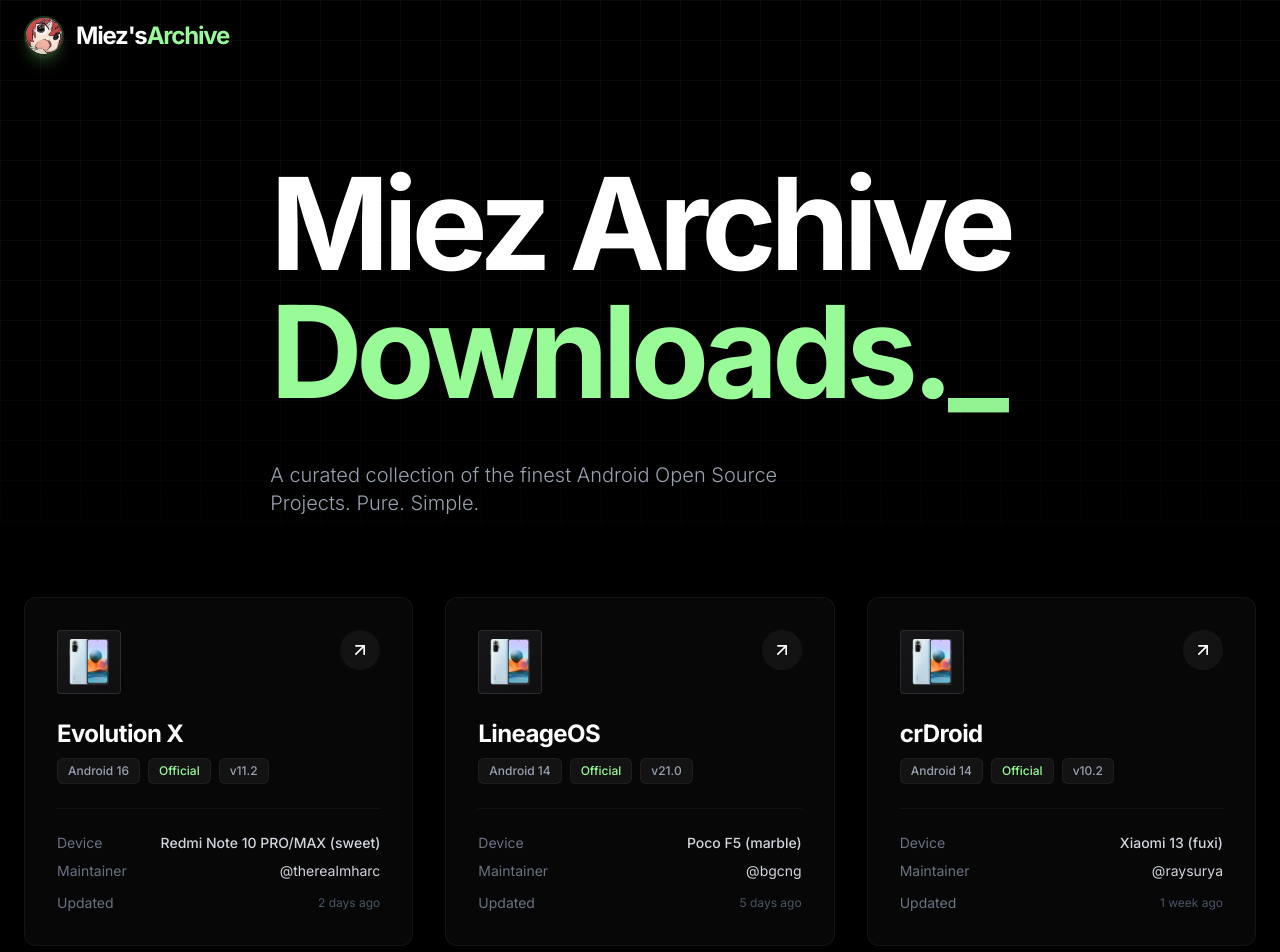
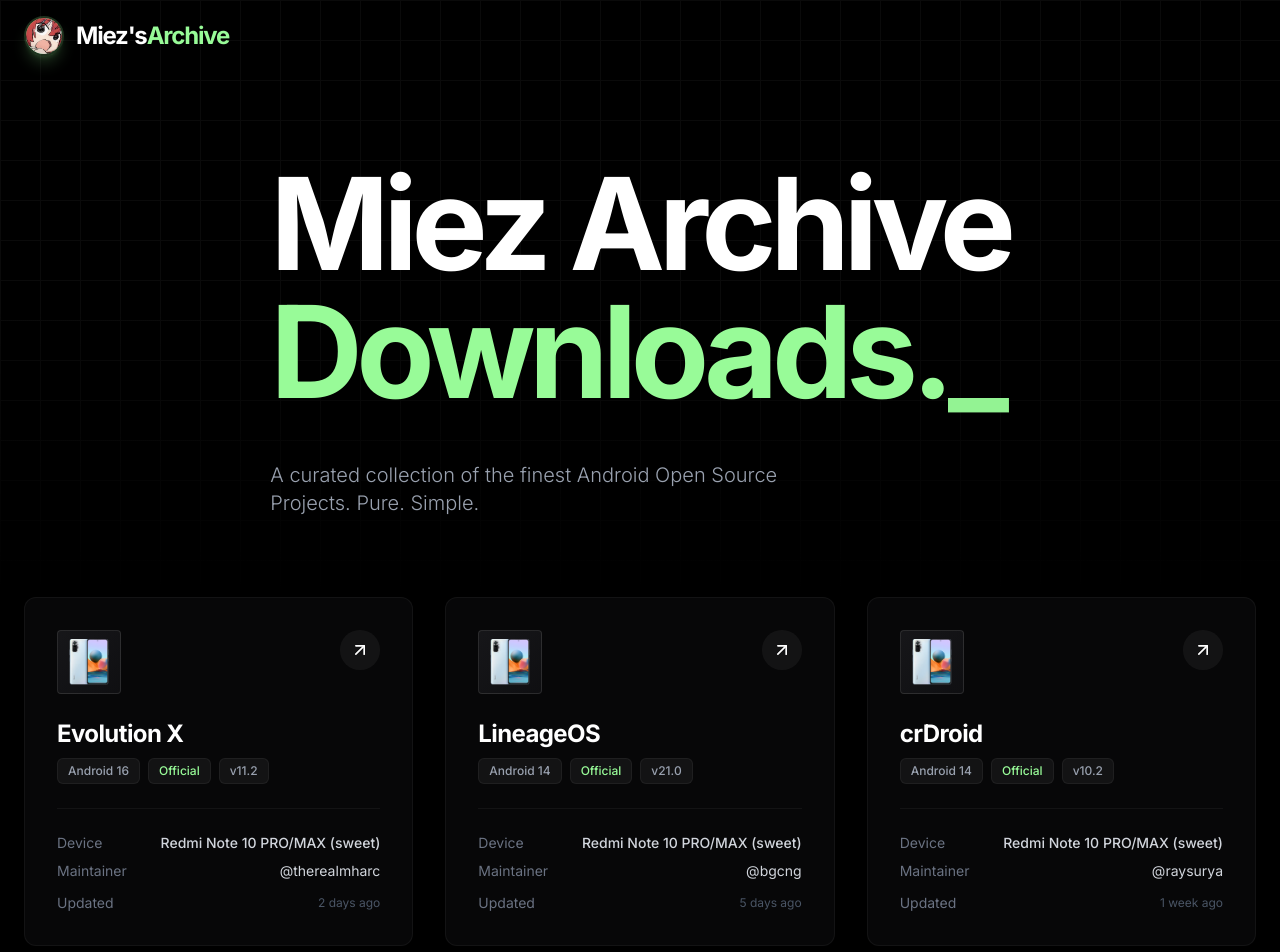
Before and after one commit to Miez12208/Archive, a Next.js app: page / in a window 1280 px wide. Shown: the top 952 px of the page. Built offline with nearby package versions, Linux system fonts and the light colour scheme.

Commit message:
feat: add RomCard and RomList components for displaying custom ROMs

```diff
--- a/src/components/RomCard.tsx
+++ b/src/components/RomCard.tsx
@@ -8,6 +8,7 @@
     device: string;
     image?: string;
     color?: string;
+    downloadUrl?: string;
 }
 
 export default function RomCard({ rom }: { rom: RomProps }) {
@@ -46,7 +47,12 @@
                             )}
                         </div>
 
-                        <a href="#" className="w-10 h-10 rounded-full bg-white/5 flex items-center justify-center text-white hover:bg-primary hover:text-black transition-all hover:rotate-45">
+                        <a
+                            href={rom.downloadUrl || '#'}
+                            target="_blank"
+                            rel="noopener noreferrer"
+                            className="w-10 h-10 rounded-full bg-white/5 flex items-center justify-center text-white hover:bg-primary hover:text-black transition-all hover:rotate-45"
+                        >
                             <svg xmlns="http://www.w3.org/2000/svg" width="20" height="20" viewBox="0 0 24 24" fill="none" stroke="currentColor" strokeWidth="2" strokeLinecap="round" strokeLinejoin="round"><line x1="7" y1="17" x2="17" y2="7"></line><polyline points="7 7 17 7 17 17"></polyline></svg>
                         </a>
                     </div>
--- a/src/components/RomList.tsx
+++ b/src/components/RomList.tsx
@@ -12,6 +12,7 @@
         updatedAt: '2 days ago',
         device: 'Redmi Note 10 PRO/MAX (sweet)',
         image: '/images/roms/Sweet.png',
+        downloadUrl: 'https://cdn.evolution-x.org/sweet/16/EvolutionX-16.0-20250921-sweet-11.2-Official.zip/download',
     },
     {
         name: 'LineageOS',
@@ -20,8 +21,9 @@
         maintainer: 'bgcng',
         status: 'Official' as const,
         updatedAt: '5 days ago',
-        device: 'Poco F5 (marble)',
+        device: 'Redmi Note 10 PRO/MAX (sweet)',
         image: '/images/roms/Sweet.png',
+        downloadUrl: '#',
     },
     {
         name: 'crDroid',
@@ -30,8 +32,9 @@
         maintainer: 'raysurya',
         status: 'Official' as const,
         updatedAt: '1 week ago',
-        device: 'Xiaomi 13 (fuxi)',
+        device: 'Redmi Note 10 PRO/MAX (sweet)',
         image: '/images/roms/Sweet.png',
+        downloadUrl: '#',
     },
     {
         name: 'Pixel Experience',
@@ -40,8 +43,9 @@
         maintainer: 'jhenrique',
         status: 'Unofficial' as const,
         updatedAt: '2 weeks ago',
-        device: 'Redmi Note 10 (mojito)',
+        device: 'Redmi Note 10 PRO/MAX (sweet)',
         image: '/images/roms/Sweet.png',
+        downloadUrl: '#',
     },
     {
         name: 'Nusantara Project',
@@ -50,8 +54,9 @@
         maintainer: 'rputra',
         status: 'Official' as const,
         updatedAt: '3 days ago',
-        device: 'Poco X3 Pro (vayu)',
+        device: 'Redmi Note 10 PRO/MAX (sweet)',
         image: '/images/roms/Sweet.png',
+        downloadUrl: '#',
     },
     {
         name: 'RisingOS',
@@ -60,8 +65,9 @@
         maintainer: 'source',
         status: 'Unofficial' as const,
         updatedAt: 'Yesterday',
-        device: 'Poco F5 (marble)',
+        device: 'Redmi Note 10 PRO/MAX (sweet)',
         image: '/images/roms/Sweet.png',
+        downloadUrl: '#',
     }
 ];
 
```
Also changed, not shown: public/images/roms/README.md (deleted).
